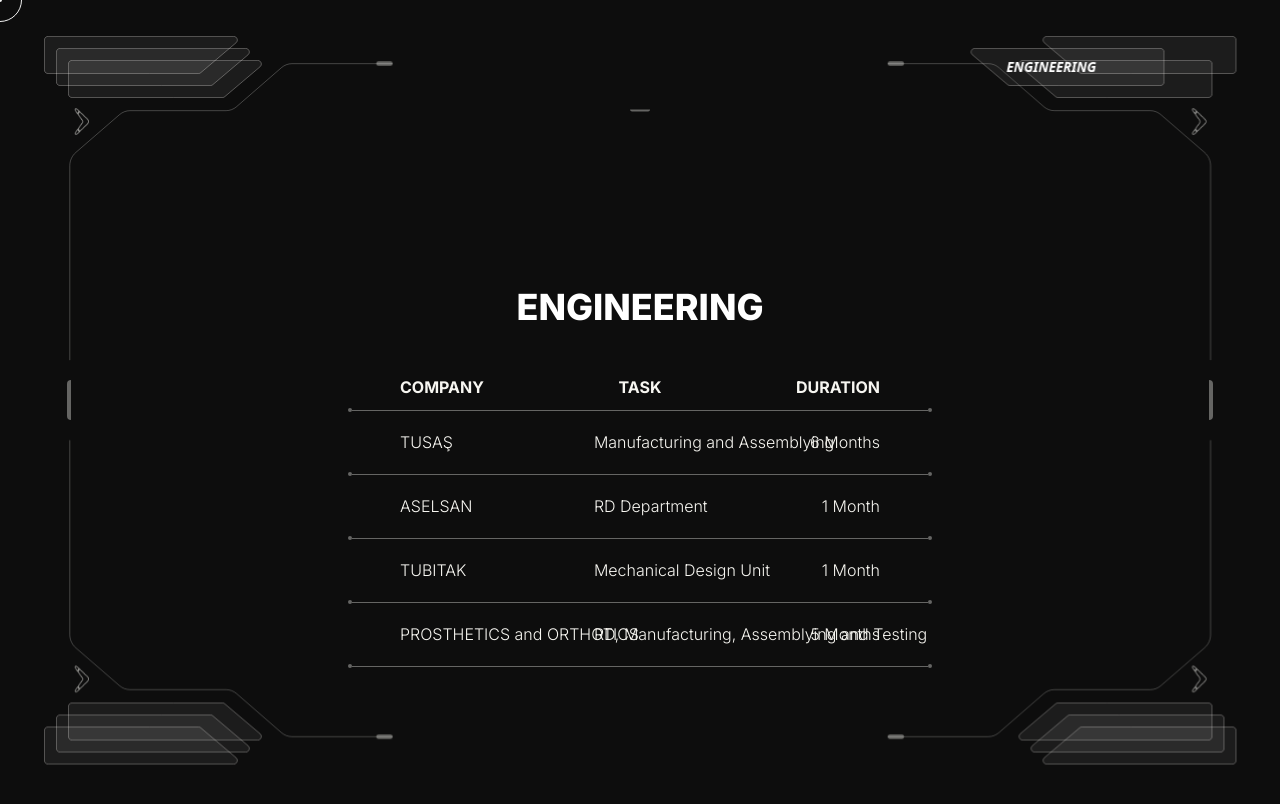
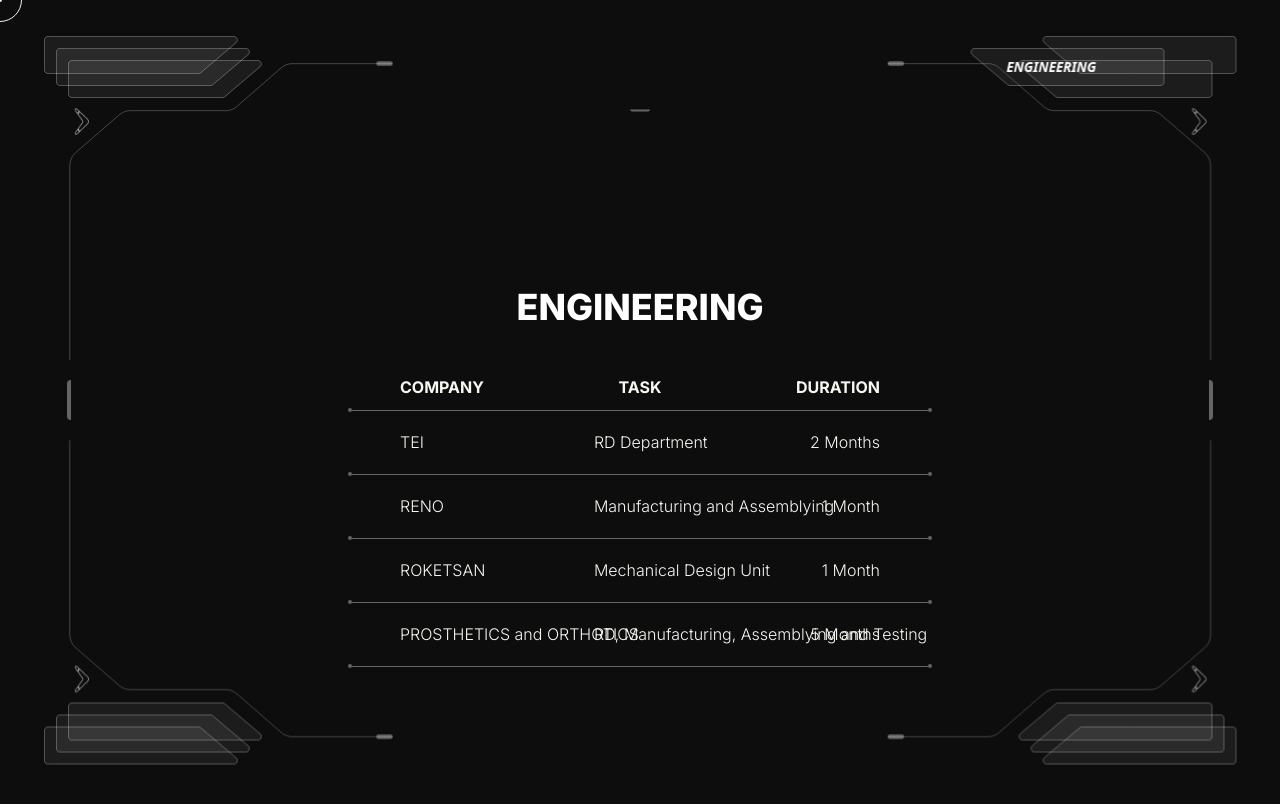
Before and after one commit to mr-efil/portfolio, a Next.js app: page /engineering in a window 1280 px wide. Shown: the top 804 px of the page. Built offline with nearby package versions, Linux system fonts and the light colour scheme.

Commit message:
info changed

```diff
--- a/components/Sections/Experience/Education.tsx
+++ b/components/Sections/Experience/Education.tsx
@@ -7,19 +7,24 @@
 const Education = (props: Props) => {
   const paginatedItems = [
     {
-      company: "IMKB SCIENCE HIGH SCHOOL",
+      company: "VEHBI DINCER SCIENCE HIGH SCHOOL",
       department: "",
       task: "97/100",
     },
     {
       company: "TURKEY UNIVERSITY EXAM",
-      "department": "",
+      department: "",
       task: "rank 3K/4M",
     },
     {
       company: "MIDDLE EAST TECHNICAL UNIVERSITY",
-      "department": "Mechanical Engineering",
-      task: "3.5/4",
+      department: "Mechanical Engineering",
+      task: "3.73/4",
+    },
+    {
+      company: "MIDDLE EAST TECHNICAL UNIVERSITY",
+      department: "Electrical and Electronics Engineering",
+      task: "3.51/4",
     },
   ];
   return (
--- a/components/Sections/Experience/Engineering.tsx
+++ b/components/Sections/Experience/Engineering.tsx
@@ -7,12 +7,12 @@
 const Engineering = (props: Props) => {
   const paginatedItems = [
     {
-      company: "TUSAŞ",
-      duration: "6 Months",
-      task: "Manufacturing and Assemblying",
+      company: "TEI",
+      duration: "2 Months",
+      task: "RD Department",
     },
-    { company: "ASELSAN", duration: "1 Month", task: "RD Department" },
-    { company: "TUBITAK", duration: "1 Month", task: "Mechanical Design Unit" },
+    { company: "RENO", duration: "1 Month", task: "Manufacturing and Assemblying" },
+    { company: "ROKETSAN", duration: "1 Month", task: "Mechanical Design Unit" },
     {
       company: "PROSTHETICS and ORTHOTICS",
       duration: "5 Months",
--- a/components/Sections/Experience/Experience.tsx
+++ b/components/Sections/Experience/Experience.tsx
@@ -6,7 +6,7 @@
 
 const Experience = (props: Props) => {
   const paginatedItems = [
-    { company: "STARTDOWN", duration: "2 YEARS", task: "Full Stack Developer" },
+    { company: "STARTDOWN", duration: "2 YEARS", task: "Front End Developer" },
     { company: "FREELANCE", duration: "3 YEARS", task: "" },
   ];
   return (
--- a/components/Sections/NewHeroTitle.tsx
+++ b/components/Sections/NewHeroTitle.tsx
@@ -85,15 +85,15 @@
         style={{ fontFamily: "Montserrat ; sans-serif" }}
       >
         <span className="text-2xl lg:text-3xl font-extrabold text-[#787878]">
-          {/* {"ALPEREN EFİLOĞLU"} */}
-          {"İBRAHİM ERGEN"}
+          {"ALPEREN EFİLOĞLU"}
+          {/* {"İBRAHİM ERGEN"} */}
         </span>
         <div className="relative h-14 lg:h-20 w-fit mt-4">
           <div className="NewHeroTitle text-4xl lg:text-6xl font-extrabold text-white flex flex-col absolute w-fit items-start">
             <p className="absolute top-0 left-0">
               <span className="word wisteria flex flex-row inverse-hover">
-                {/* FRONT-END DEVELOPER */}
-                FULL-STACK DEVELOPER
+                FRONT-END DEVELOPER
+                {/* FULL-STACK DEVELOPER */}
               </span>
             </p>
             <p className="absolute top-0 left-0">
--- a/components/Sections/Social/Socails.tsx
+++ b/components/Sections/Social/Socails.tsx
@@ -8,11 +8,12 @@
 type Props = {};
 
 const Socials = (props: Props) => {
-  const instagram = "https://www.instagram.com/brhm_ergen/";
-  const linkedin = "https://www.linkedin.com/in/ibrahim-ergen-6a7902198/";
-  // "https://www.linkedin.com/in/muhammet-alperen-efiloğlu-31019a206/";
-  const email = "brhmrgn1@gmail.com";
-  // "muhammet.alperen.efiloglu@gmail.com";
+  const instagram = "https://www.instagram.com/m.alp.efil/";
+  const linkedin =
+    "https://www.linkedin.com/in/muhammet-alperen-efiloğlu-31019a206/";
+  // "https://www.linkedin.com/in/ibrahim-ergen-6a7902198/";
+  const email = "muhammet.alperen.efiloglu@gmail.com";
+  // "brhmrgn1@gmail.com";
 
   const handleMailClick = () => {
     window.location.href = `mailto:${email}`;
```
